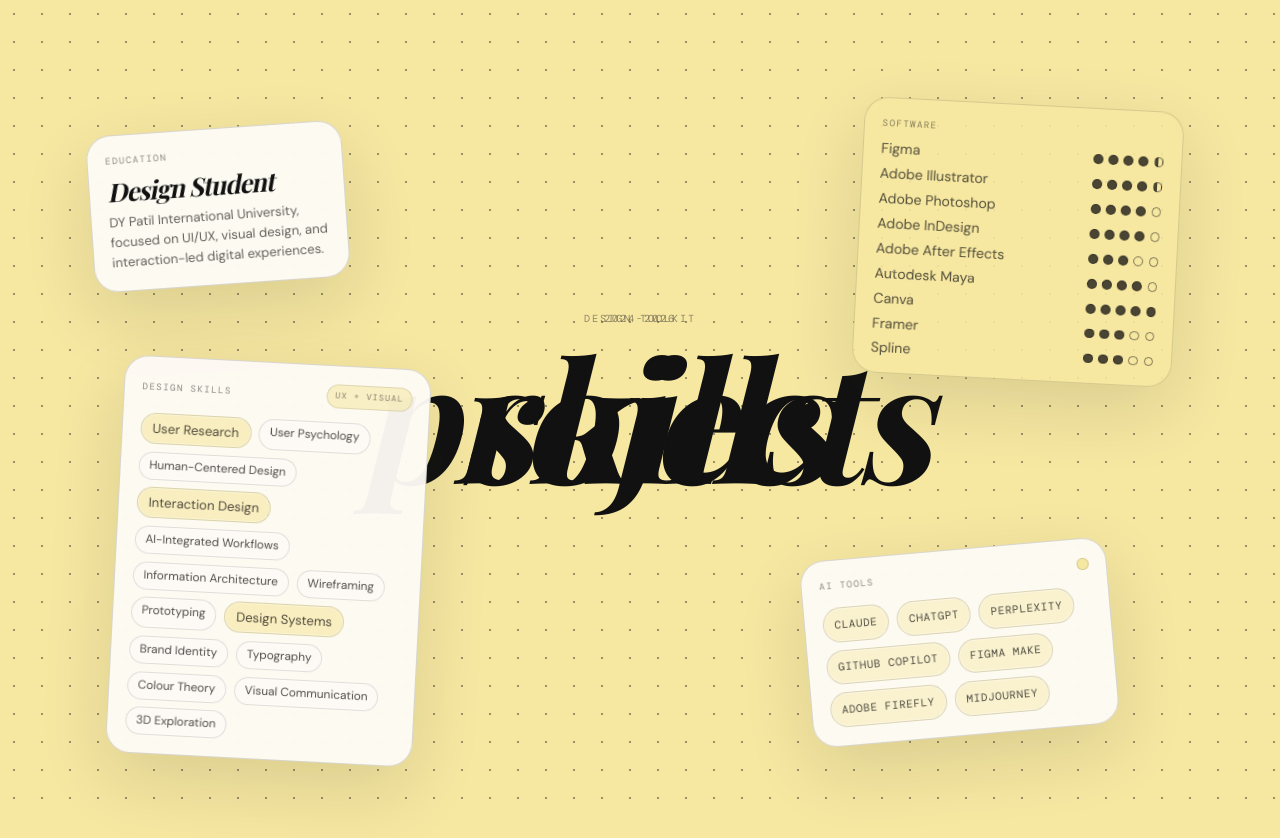
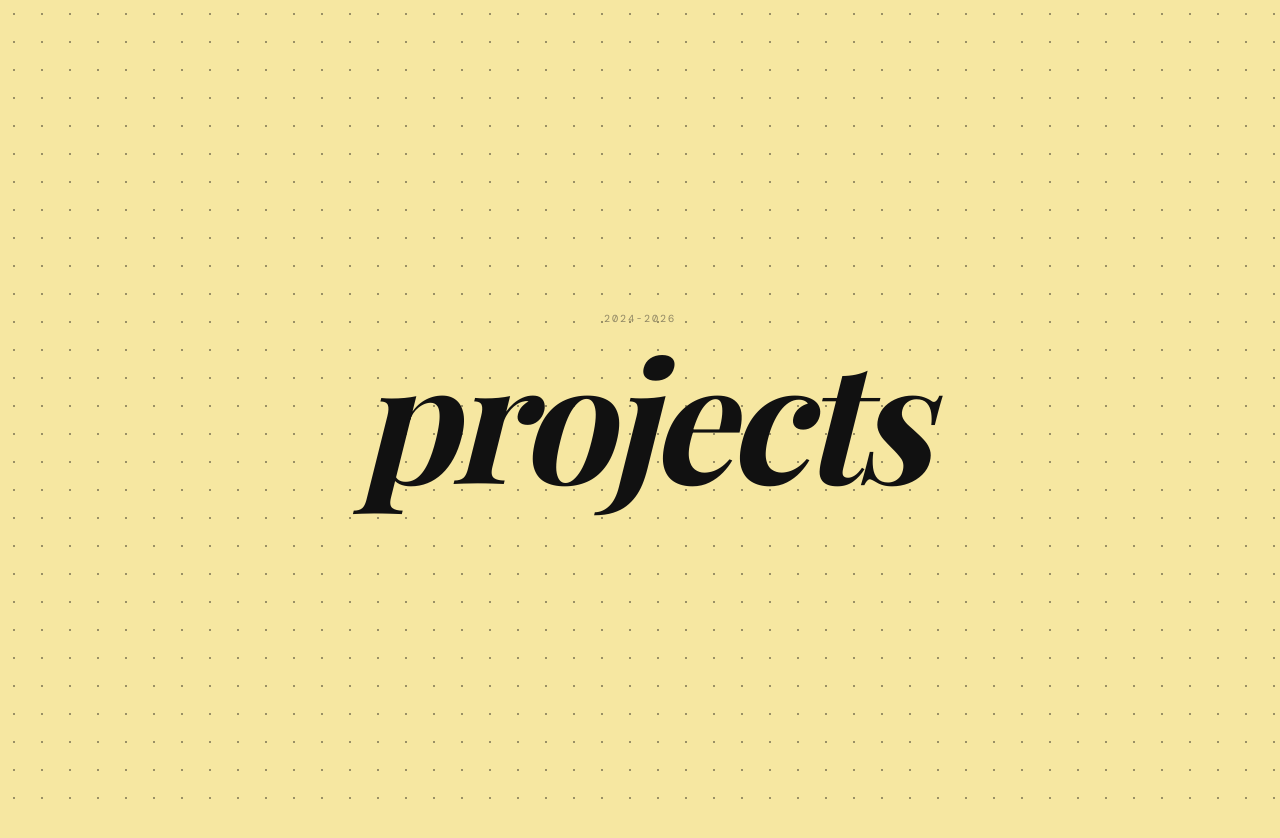
Before and after one commit to rutujaakalane/portfolio, a Next.js app: page / in a window 1280 px wide. Shown: the top 838 px of the page. Built offline with nearby package versions, Linux system fonts and the light colour scheme; a web font is replaced by a local one.

Commit message:
Polish skills cards exit animation

```diff
--- a/app/page.tsx
+++ b/app/page.tsx
@@ -1423,112 +1423,112 @@
 
   const skillsY = useTransform(
   scrollYProgress,
-  [0, 0.18, 0.38, 1],
-  ["100vh", "100vh", "-50%", "-50%"]
+  [0, 0.18, 0.38, 0.84, 1],
+  ["100vh", "100vh", "-50%", "-50%", "-130vh"]
 );
 
 const skillsOpacity = useTransform(
   scrollYProgress,
-  [0, 0.18, 0.26, 1],
-  [0, 0, 1, 1]
-);
-
-// Skill cards appear after "skills" is pinned
-// Skill cards appear only after "skills" is pinned
+  [0, 0.18, 0.26, 0.92, 1],
+  [0, 0, 1, 1, 0]
+);
+
+// Skill cards appear after "skills" is pinned, hold, then smoothly slide out
+
 const educationX = useTransform(
   scrollYProgress,
-  [0, 0.44, 0.58, 1],
-  ["-120vw", "-120vw", "0vw", "0vw"]
+  [0, 0.42, 0.58, 0.88, 1],
+  ["-120vw", "-120vw", "0vw", "0vw", "-120vw"]
 );
 
 const educationY = useTransform(
   scrollYProgress,
-  [0, 0.44, 0.58, 1],
+  [0, 0.42, 0.58, 1],
   ["0vh", "0vh", "0vh", "0vh"]
 );
 
 const educationOpacity = useTransform(
   scrollYProgress,
-  [0, 0.44, 0.50, 1],
-  [0, 0, 1, 1]
+  [0, 0.42, 0.50, 0.93, 1],
+  [0, 0, 1, 1, 0]
 );
 
 const educationRotate = useTransform(
   scrollYProgress,
-  [0, 0.44, 0.58, 1],
-  [-9, -9, -4, -4]
+  [0, 0.42, 0.58, 0.88, 1],
+  [-9, -9, -4, -4, -7]
 );
 
 const softwareX = useTransform(
   scrollYProgress,
-  [0, 0.50, 0.64, 1],
-  ["120vw", "120vw", "0vw", "0vw"]
+  [0, 0.50, 0.66, 0.88, 1],
+  ["120vw", "120vw", "0vw", "0vw", "120vw"]
 );
 
 const softwareY = useTransform(
   scrollYProgress,
-  [0, 0.50, 0.64, 1],
+  [0, 0.50, 0.66, 1],
   ["0vh", "0vh", "0vh", "0vh"]
 );
 
 const softwareOpacity = useTransform(
   scrollYProgress,
-  [0, 0.50, 0.56, 1],
-  [0, 0, 1, 1]
+  [0, 0.50, 0.56, 0.93, 1],
+  [0, 0, 1, 1, 0]
 );
 
 const softwareRotate = useTransform(
   scrollYProgress,
-  [0, 0.50, 0.64, 1],
-  [8, 8, 3, 3]
+  [0, 0.50, 0.66, 0.88, 1],
+  [8, 8, 3, 3, 6]
 );
 
 const designX = useTransform(
   scrollYProgress,
-  [0, 0.56, 0.70, 1],
-  ["-120vw", "-120vw", "0vw", "0vw"]
+  [0, 0.58, 0.74, 0.88, 1],
+  ["-120vw", "-120vw", "0vw", "0vw", "-120vw"]
 );
 
 const designY = useTransform(
   scrollYProgress,
-  [0, 0.56, 0.70, 1],
+  [0, 0.58, 0.74, 1],
   ["16vh", "16vh", "0vh", "0vh"]
 );
 
 const designOpacity = useTransform(
   scrollYProgress,
-  [0, 0.56, 0.62, 1],
-  [0, 0, 1, 1]
+  [0, 0.58, 0.66, 0.93, 1],
+  [0, 0, 1, 1, 0]
 );
 
 const designRotate = useTransform(
   scrollYProgress,
-  [0, 0.56, 0.70, 1],
-  [8, 8, 3, 3]
+  [0, 0.58, 0.74, 0.88, 1],
+  [8, 8, 3, 3, 6]
 );
 
 const aiX = useTransform(
   scrollYProgress,
-  [0, 0.62, 0.76, 1],
-  ["120vw", "120vw", "0vw", "0vw"]
+  [0, 0.66, 0.82, 0.88, 1],
+  ["120vw", "120vw", "0vw", "0vw", "120vw"]
 );
 
 const aiY = useTransform(
   scrollYProgress,
-  [0, 0.62, 0.76, 1],
+  [0, 0.66, 0.82, 1],
   ["16vh", "16vh", "0vh", "0vh"]
 );
 
 const aiOpacity = useTransform(
   scrollYProgress,
-  [0, 0.62, 0.68, 1],
-  [0, 0, 1, 1]
+  [0, 0.66, 0.74, 0.93, 1],
+  [0, 0, 1, 1, 0]
 );
 
 const aiRotate = useTransform(
   scrollYProgress,
-  [0, 0.62, 0.76, 1],
-  [-10, -10, -5, -5]
+  [0, 0.66, 0.82, 0.88, 1],
+  [-10, -10, -5, -5, -8]
 );
 
   return (
@@ -1611,6 +1611,7 @@
     position: "fixed",
     left: "7vw",
     top: "16vh",
+    overflow: "visible",
     x: educationX,
     y: educationY,
     rotate: educationRotate,
@@ -1646,9 +1647,10 @@
       transition={{ duration: 0.22, ease: [0.16, 1, 0.3, 1] }}
       style={{
   position: "absolute",
-  left: "1.4rem",
-  right: "1.4rem",
-  top: "calc(100% + 0.55rem)",
+  left: "calc(100% + 0.9rem)",
+  top: "50%",
+  transform: "translateY(-50%)",
+  width: "210px",
   borderRadius: "16px",
   backgroundColor: "rgba(246, 231, 161, 0.96)",
   border: "1px solid rgba(26, 24, 20, 0.14)",
```
